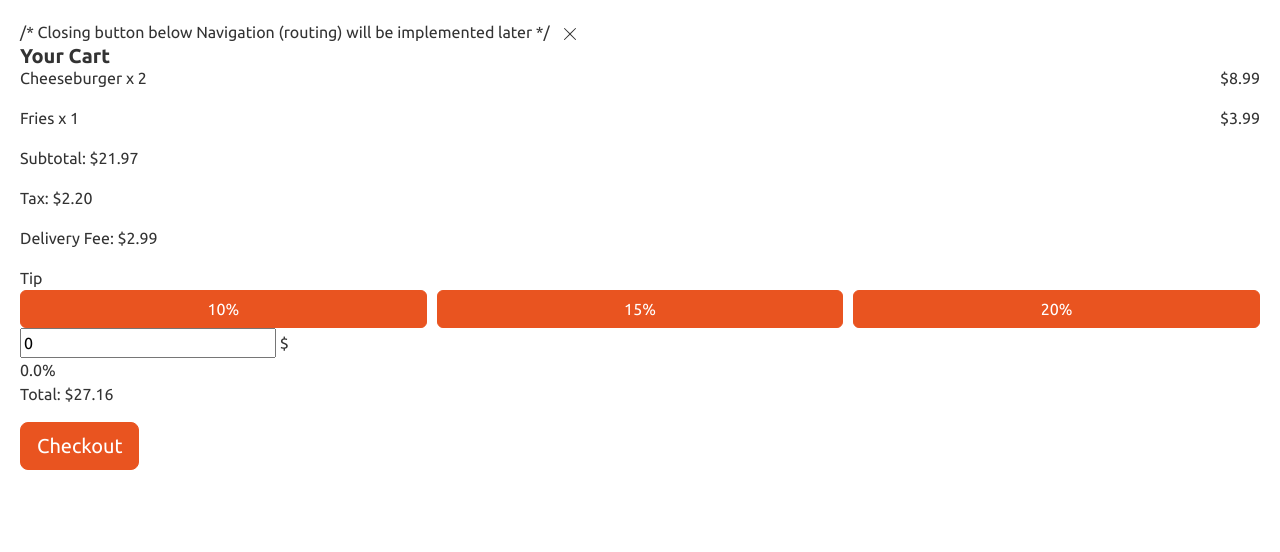
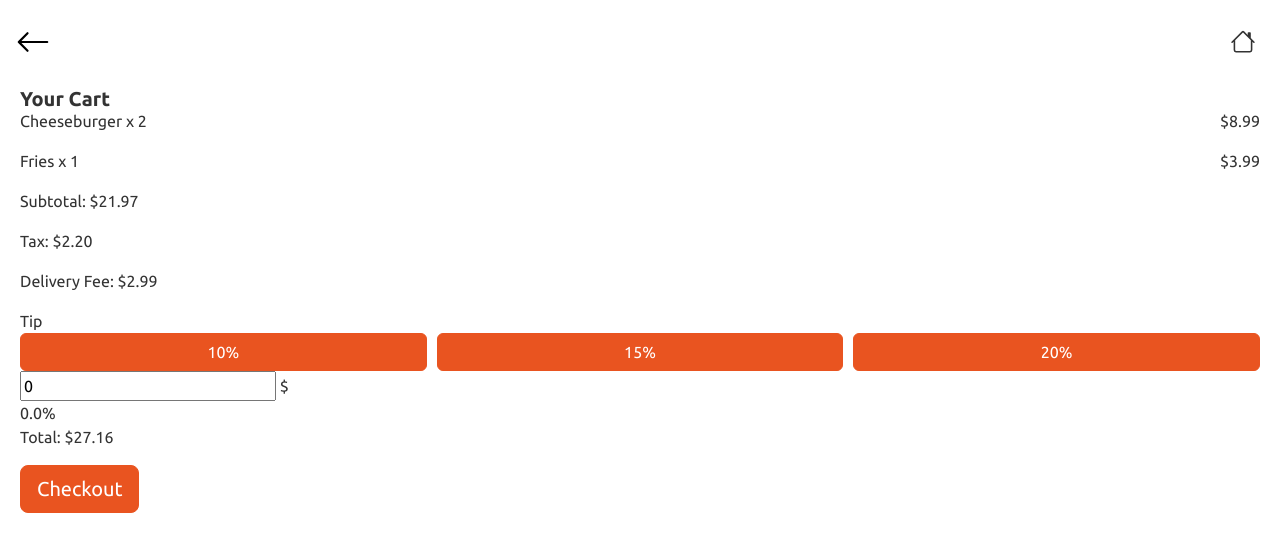
Before and after one commit to agiledev-students-spring2023/final-project-willeats, a React (Create React App) app in the folder front-end/: page /cart in a window 1280 px wide. Shown: the top 552 px of the page. Built offline with nearby package versions, Linux system fonts and the light colour scheme.

Commit message:
fix cart and two profile, topbar added

```diff
--- a/front-end/src/components/CustomerProfile/CustomerProfile.js
+++ b/front-end/src/components/CustomerProfile/CustomerProfile.js
@@ -2,6 +2,7 @@ import React, { useState } from 'react';
 import '../../bootstrap.css';
 import './CustomerProfile.css'
 import { useNavigate } from 'react-router-dom';
+import TopBar from '../topBar/TopBar';
 function CustomerProfile() {
   const navigate = useNavigate()
   const [name, setName] = useState('John Doe');
@@ -55,17 +56,7 @@ function CustomerProfile() {
 
   return (
     <div>
-      <div style={{ display: 'flex', justifyContent: 'space-between' }}>
-        <button className="back"><svg xmlns="http://www.w3.org/2000/svg" width="16" height="16" fill="currentColor" className="bi bi-arrow-left" viewBox="0 0 16 16">
-          <path fill-rule="evenodd" d="M15 8a.5.5 0 0 0-.5-.5H2.707l3.147-3.146a.5.5 0 1 0-.708-.708l-4 4a.5.5 0 0 0 0 .708l4 4a.5.5 0 0 0 .708-.708L2.707 8.5H14.5A.5.5 0 0 0 15 8z"/>
-        </svg>
-        </button>
-        <button className="home">
-          <svg xmlns="http://www.w3.org/2000/svg" width="16" height="16" fill="currentColor" className="bi bi-house" viewBox="0 0 16 16">
-            <path d="M8.707 1.5a1 1 0 0 0-1.414 0L.646 8.146a.5.5 0 0 0 .708.708L2 8.207V13.5A1.5 1.5 0 0 0 3.5 15h9a1.5 1.5 0 0 0 1.5-1.5V8.207l.646.647a.5.5 0 0 0 .708-.708L13 5.793V2.5a.5.5 0 0 0-.5-.5h-1a.5.5 0 0 0-.5.5v1.293L8.707 1.5ZM13 7.207V13.5a.5.5 0 0 1-.5.5h-9a.5.5 0 0 1-.5-.5V7.207l5-5 5 5Z"/>
-          </svg>
-      </button>
-      </div>
+      <TopBar/>
       <div className="main">
         <div className="profile-image">
           <img src="https://source.unsplash.com/random" alt="Profile pic" style={{ width: '100%', height: '100%' }} />
--- a/front-end/src/components/OwnerProfile/OwnerProfile.js
+++ b/front-end/src/components/OwnerProfile/OwnerProfile.js
@@ -1,6 +1,7 @@
 import React, { useState } from 'react';
 import { useNavigate } from 'react-router-dom';
 import '../../bootstrap.css'
+import TopBar from '../topBar/TopBar';
 import './OwnerProfile.css'
 
 function OwnerProfile() {
@@ -25,7 +26,7 @@ function OwnerProfile() {
 
   return (
     <div className="owner-profile-container">
-
+      <TopBar/>
         <div className="greeting-bar">
           <h4>Welcome, {name}</h4>
         </div>
--- a/front-end/src/components/cart/Cart.js
+++ b/front-end/src/components/cart/Cart.js
@@ -1,5 +1,7 @@
 import React, { useState } from 'react';
+import { useNavigate } from 'react-router-dom';
 import '../../bootstrap.css'
+import TopBar from '../topBar/TopBar';
 import './cart.css'
 
 
@@ -14,6 +16,12 @@ const Cart = ({ config }) => {
     setTipAmount(parseFloat(event.target.value));
   };
 
+  const navigate = useNavigate()
+
+  const navigateHome = () => {
+    navigate('/')
+  }
+
   const subtotal = cartItems.reduce((acc, item) => acc + item.price * item.quantity, 0);
   const tax = subtotal * taxRate;
   const total = subtotal + tax + deliveryFee + tipAmount;
@@ -23,13 +31,8 @@ const Cart = ({ config }) => {
 
   return (
     <div className="cart-overlay">
-      /* Closing button below
-        Navigation (routing) will be implemented later */
-      <svg xmlns="http://www.w3.org/2000/svg" width="16" height="16" fill="currentColor" class="bi bi-x-lg" viewBox="0 0 16 16">
-        <path d="M2.146 2.854a.5.5 0 1 1 .708-.708L8 7.293l5.146-5.147a.5.5 0 0 1 .708.708L8.707 8l5.147 5.146a.5.5 0 0 1-.708.708L8 8.707l-5.146 5.147a.5.5 0 0 1-.708-.708L7.293 8 2.146 2.854Z"/>
-      </svg>
-
-      <div className="cart">
+      <TopBar/>
+      <div className="cart mt-4">
         <h5>Your Cart</h5>
         {cartItems.map((item) => (
           <div class="cart-list" key={item.id}>
@@ -71,7 +74,7 @@ const Cart = ({ config }) => {
 
           <p>Total: ${total.toFixed(2)}</p>
 
-          <button className="button btn btn-primary btn-lg">Checkout</button>
+          <button className="button btn btn-primary btn-lg" onClick={navigateHome}>Checkout</button>
 
         </div>
       </div>
```
